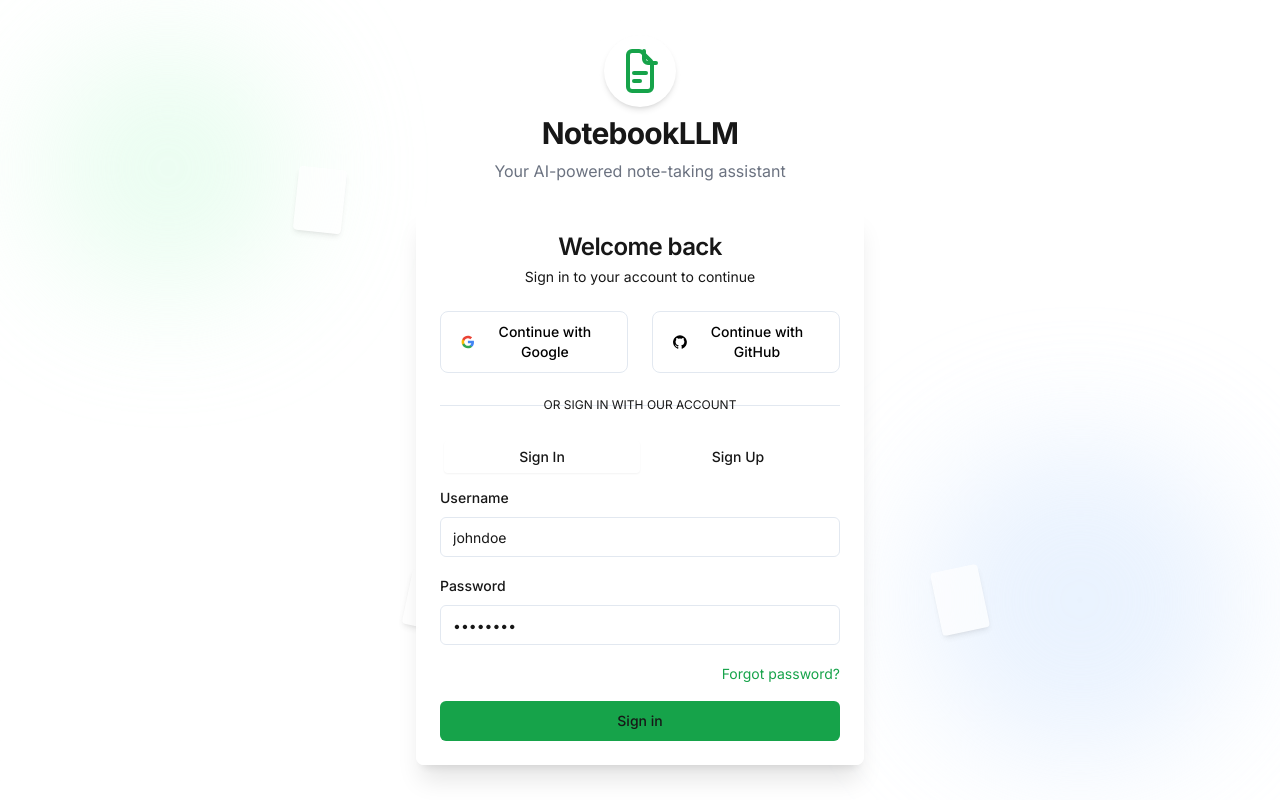
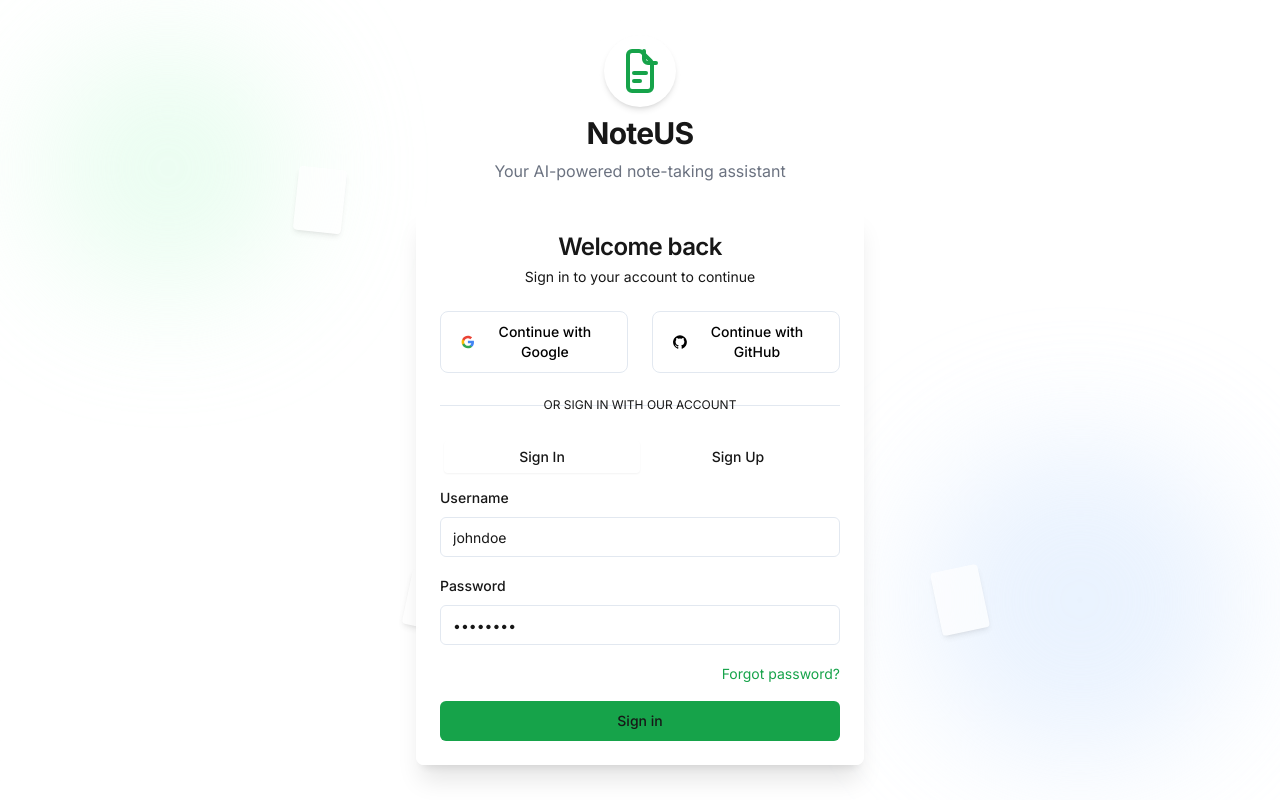
Before and after one commit to Htaaxx/NotebookLLM, a Next.js app in the folder front-end/: page / in a window 1280 px wide. Built offline with nearby package versions, Linux system fonts and the light colour scheme.

Commit message:
rename website.

```diff
--- a/front-end/src/app/page.tsx
+++ b/front-end/src/app/page.tsx
@@ -25,7 +25,7 @@
           <div className="p-3 bg-white dark:bg-gray-800 rounded-full shadow-md">
             <Logo className="h-12 w-12 text-green-600 dark:text-green-500" />
           </div>
-          <h1 className="text-3xl font-bold tracking-tight">NotebookLLM</h1>
+          <h1 className="text-3xl font-bold tracking-tight">NoteUS</h1>
           <p className="text-gray-500 dark:text-gray-400 text-center max-w-xs">Your AI-powered note-taking assistant</p>
         </div>
         <AuthUI />
--- a/front-end/src/components/nav-bar.tsx
+++ b/front-end/src/components/nav-bar.tsx
@@ -34,7 +34,7 @@
     <nav className="flex items-center h-16 px-6 border-b">
       <div className="flex items-center gap-2">
         <Logo className="w-8 h-8" />
-        <span className="font-semibold">NotebookLLM</span>
+        <span className="font-semibold">NoteUS</span>
       </div>
       <div className="flex gap-8 ml-32">
         <Link href="/defaulPage" className="hover:text-primary">
```
